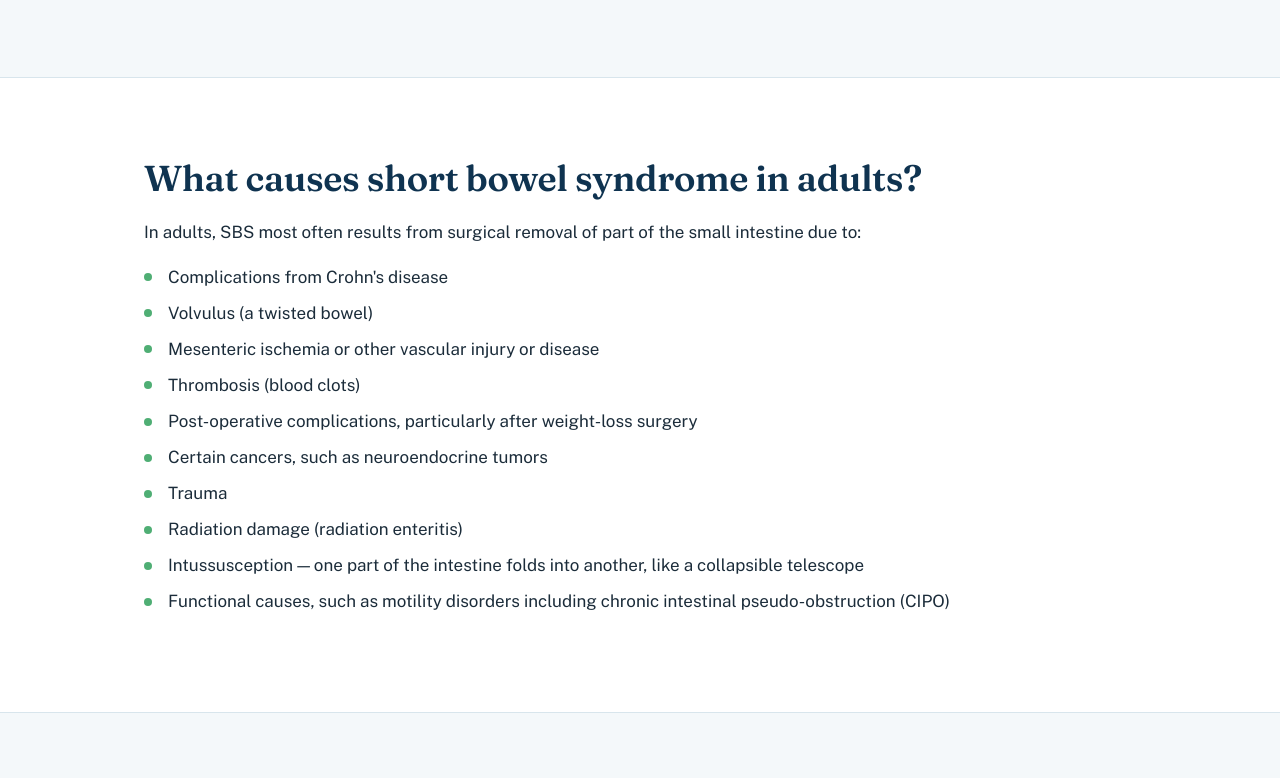
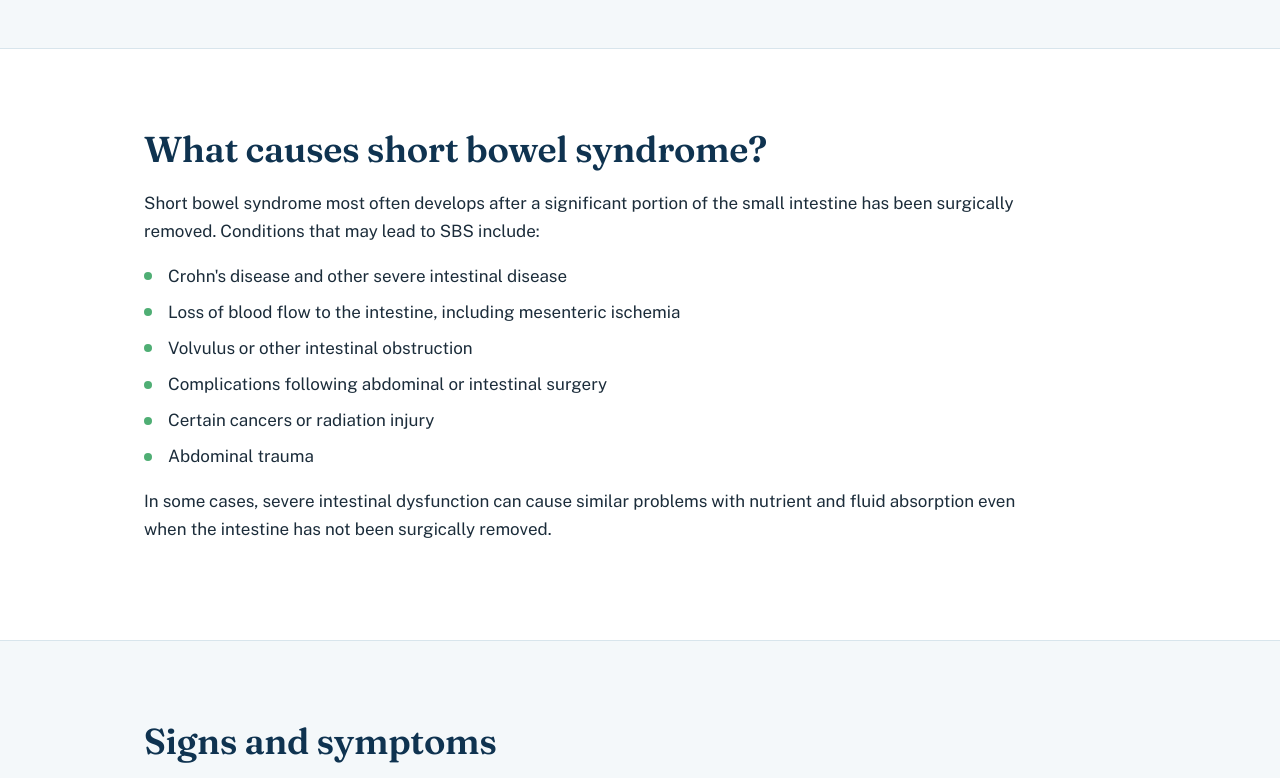
Before and after one commit to shivaanne15/airi-website, a plain HTML site: page sbs.html in a window 1280 px wide. Shown: the part 1509-2287 px from the top of the page. Drawn offline with nearby package versions, Linux system fonts and the light colour scheme.

Commit message:
Update sbs.html

```diff
--- a/sbs.html
+++ b/sbs.html
@@ -3,8 +3,8 @@
 <head>
 <meta charset="utf-8">
 <meta name="viewport" content="width=device-width, initial-scale=1">
-<title>Short Bowel Syndrome in Adults — AIRI</title>
-<meta name="description" content="Learn about short bowel syndrome (SBS) in adults, including symptoms, treatment, nutrition support, and intestinal rehabilitation at AIRI in Northern California.">
+<title>Short Bowel Syndrome — AIRI</title>
+<meta name="description" content="Learn about short bowel syndrome (SBS), including symptoms, treatment, nutrition support, and intestinal rehabilitation at AIRI in Northern California.">
 <link rel="icon" href="assets/logo-mark.png">
 <link rel="preconnect" href="https://fonts.googleapis.com">
 <link rel="preconnect" href="https://fonts.gstatic.com" crossorigin>
@@ -34,8 +34,7 @@
 <main id="main">
 
 <div class="page-head"><div class="wrap narrow">
-  <p class="eyebrow">Patient education</p>
- <h1>Short Bowel Syndrome in Adults</h1>
+ <h1>Short Bowel Syndrome </h1>
 <p class="lead">Understanding your remaining intestinal anatomy is an important part of managing short bowel syndrome and developing an individualized nutrition and treatment plan. </p>
 </div></div>
 
@@ -104,20 +103,28 @@
 
 <section>
   <div class="wrap narrow">
-    <h2>What causes short bowel syndrome in adults?</h2>
-    <p>In adults, SBS most often results from surgical removal of part of the small intestine due to:</p>
+    <h2>What causes short bowel syndrome?</h2>
+
+    <p>
+      Short bowel syndrome most often develops after a significant portion
+      of the small intestine has been surgically removed. Conditions that
+      may lead to SBS include:
+    </p>
+
     <ul class="checks">
-      <li>Complications from Crohn's disease</li>
-      <li>Volvulus (a twisted bowel)</li>
-      <li>Mesenteric ischemia or other vascular injury or disease</li>
-      <li>Thrombosis (blood clots)</li>
-      <li>Post-operative complications, particularly after weight-loss surgery</li>
-      <li>Certain cancers, such as neuroendocrine tumors</li>
-      <li>Trauma</li>
-      <li>Radiation damage (radiation enteritis)</li>
-      <li>Intussusception — one part of the intestine folds into another, like a collapsible telescope</li>
-      <li>Functional causes, such as motility disorders including chronic intestinal pseudo-obstruction (CIPO)</li>
+      <li>Crohn's disease and other severe intestinal disease</li>
+      <li>Loss of blood flow to the intestine, including mesenteric ischemia</li>
+      <li>Volvulus or other intestinal obstruction</li>
+      <li>Complications following abdominal or intestinal surgery</li>
+      <li>Certain cancers or radiation injury</li>
+      <li>Abdominal trauma</li>
     </ul>
+
+    <p>
+      In some cases, severe intestinal dysfunction can cause similar problems
+      with nutrient and fluid absorption even when the intestine has not been
+      surgically removed.
+    </p>
   </div>
 </section>
 
```
